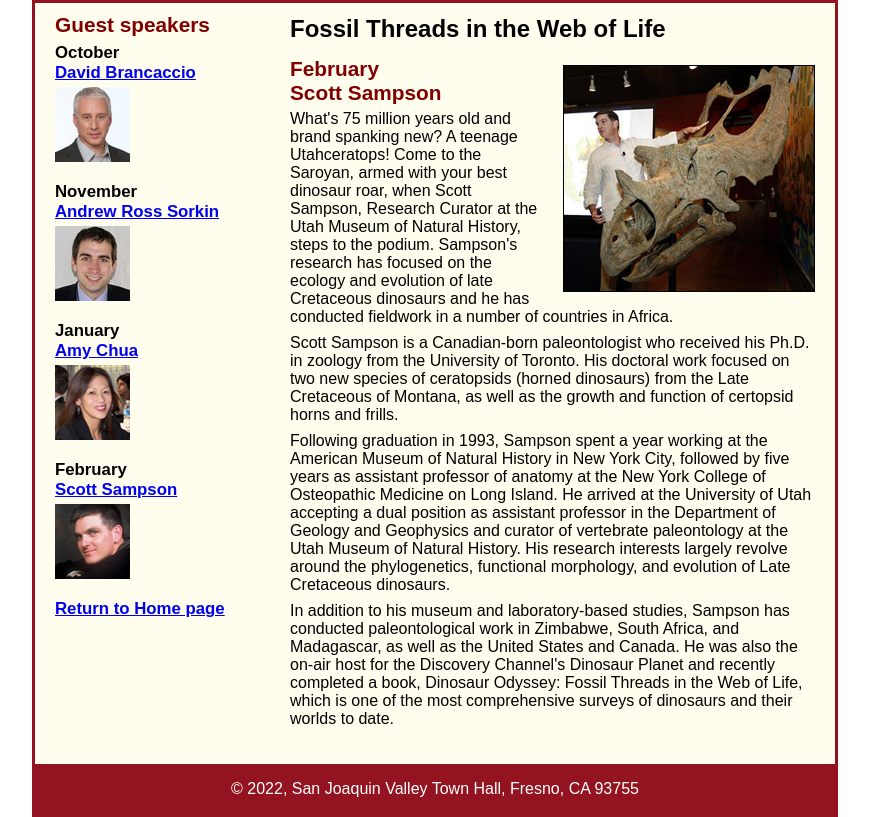
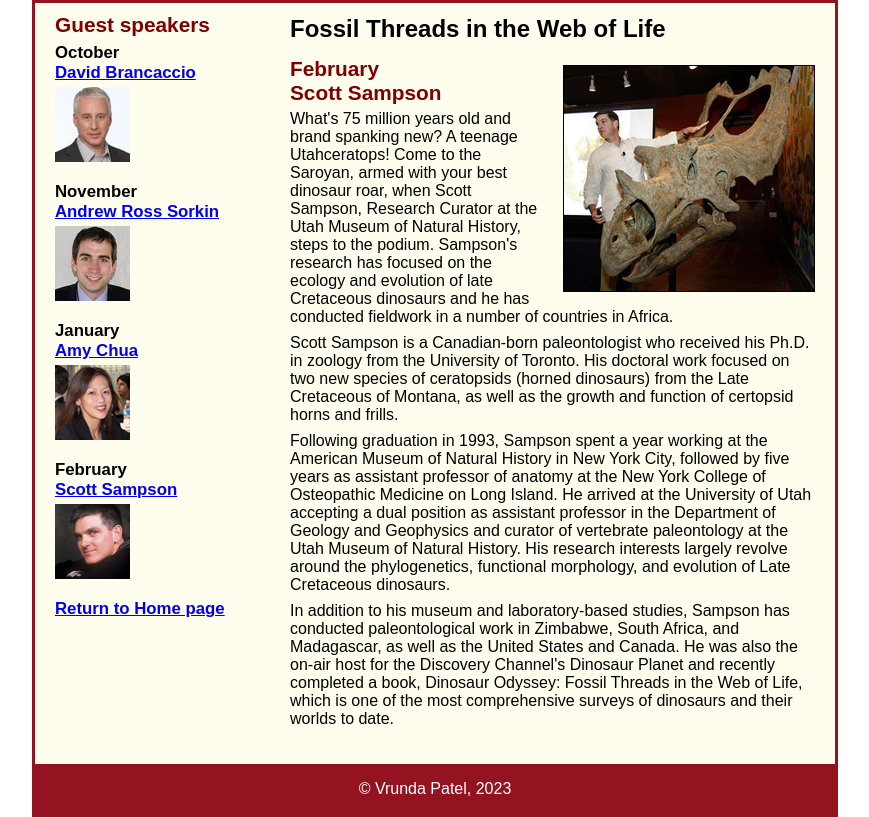
Before and after one commit to pVrunda/A08, a plain HTML site: page speakers/c6_sampson.html in a window 1280 px wide. Shown: the part 120-937 px from the top of the page, without its empty margins (205-1074 px from the left). Drawn offline with Linux system fonts and the light colour scheme.

Commit message:
Update c6_sampson.html

```diff
--- a/speakers/c6_sampson.html
+++ b/speakers/c6_sampson.html
@@ -58,7 +58,7 @@
 		</aside>
 	</main>
 	<footer>
-		<p>&copy; 2022, San Joaquin Valley Town Hall, Fresno, CA 93755</p>
+		<p>&copy; Vrunda Patel, 2023</p>
 	</footer>
 </body>
 </html>
```
